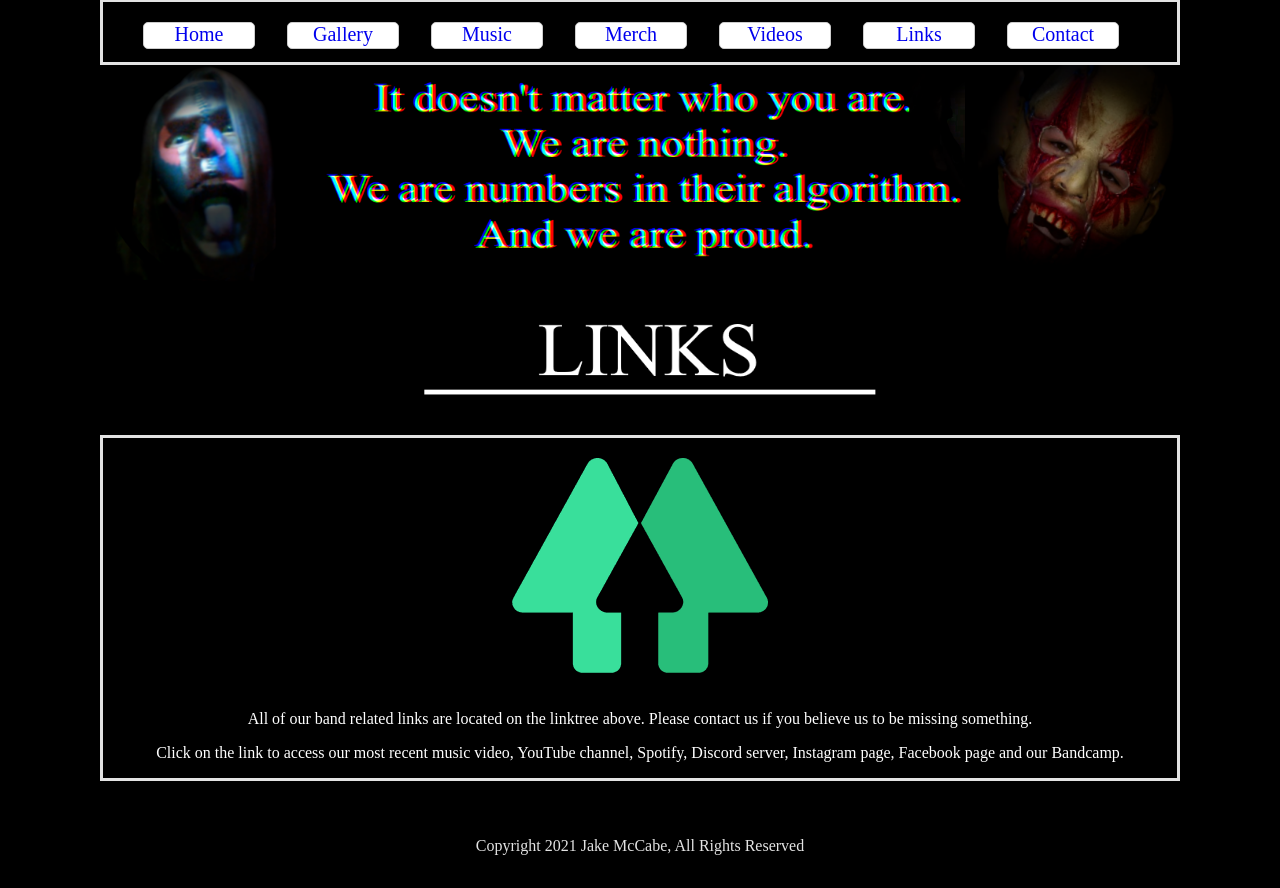
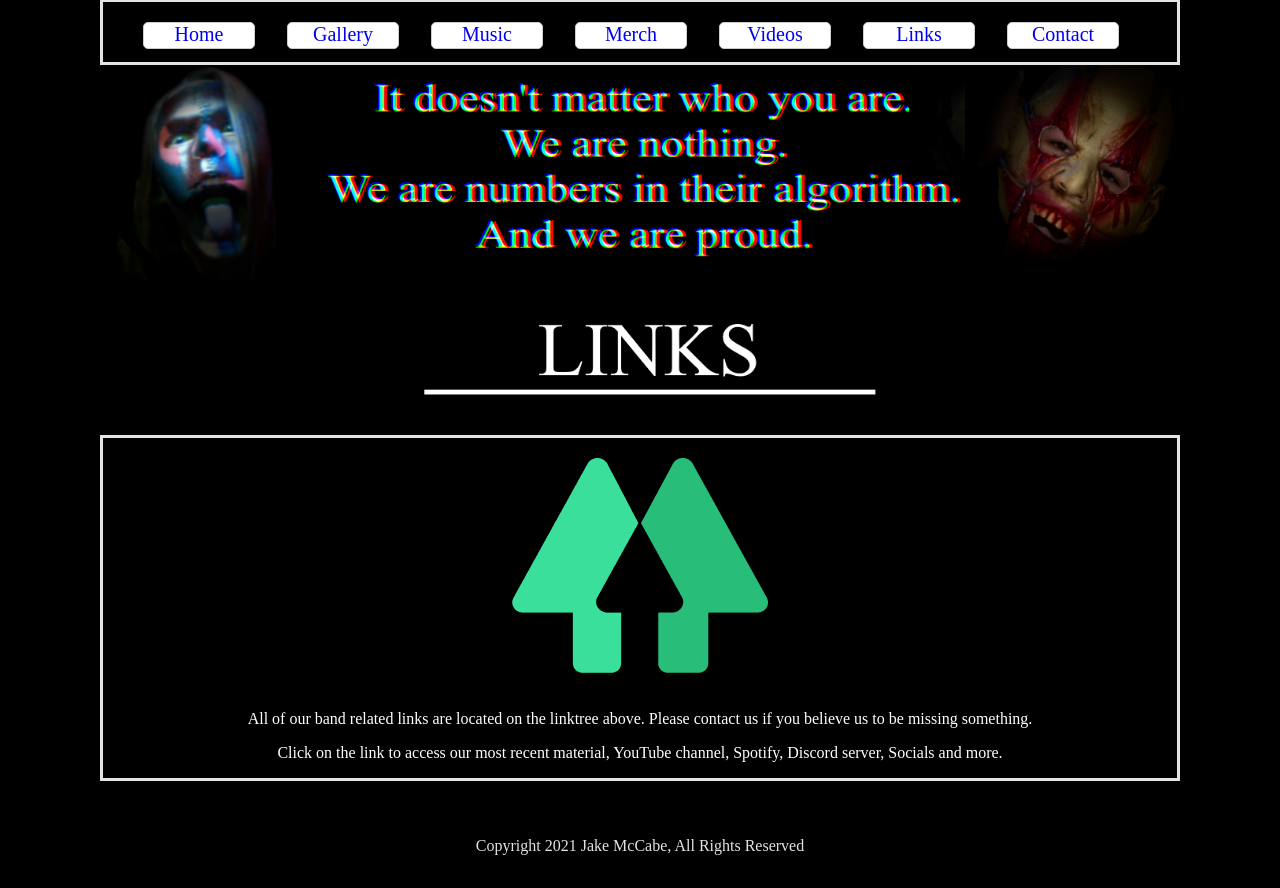
Before and after one commit to DireThorns/direthorns, a plain HTML site: page links.html in a window 1280 px wide. Shown: the part 202-1090 px from the top of the page. Drawn offline with Linux system fonts and the light colour scheme.

Commit message:
Update links.html

```diff
--- a/links.html
+++ b/links.html
@@ -37,7 +37,7 @@
 <img src="images/linktree.png">
 </a>
 <p> All of our band related links are located on the linktree above. Please contact us if you believe us to be missing something.</p>
-<p> Click on the link to access our most recent music video, YouTube channel, Spotify, Discord server, Instagram page, Facebook page and our Bandcamp.</p>
+<p> Click on the link to access our most recent material, YouTube channel, Spotify, Discord server, Socials and more.</p>
 </div>
 
 <div id="footer">
```
